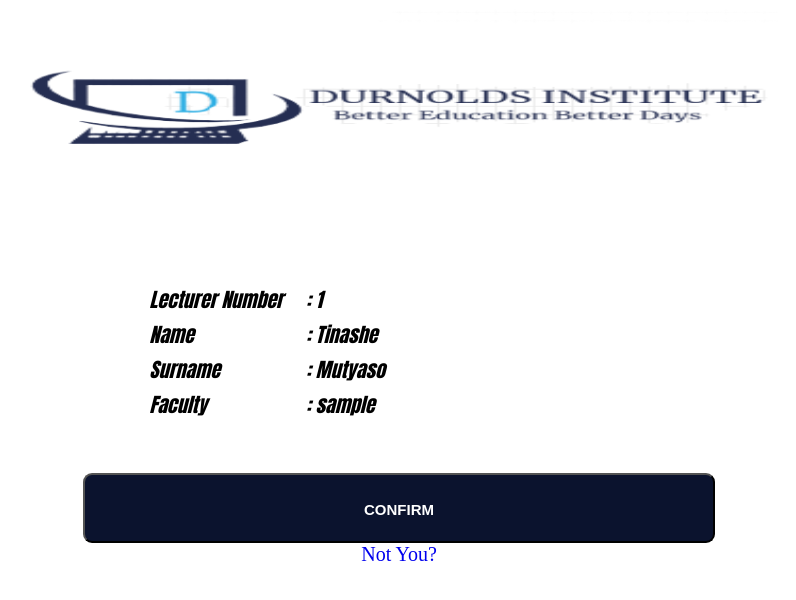
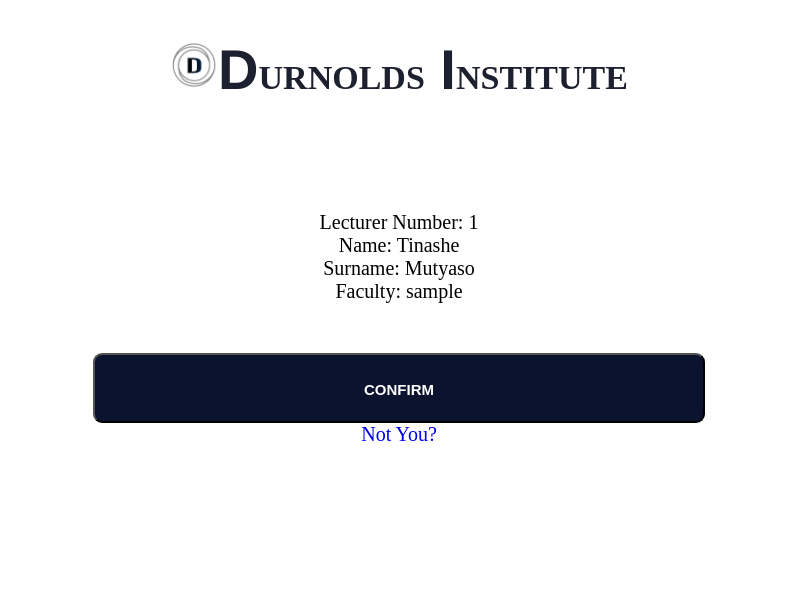
Before and after one commit to Arnold-A-Mubaiwa/Final-Project, a PHP site: page /Client/confimation.php in a window 1280 px wide. Shown: the top 600 px of the page, without its empty margins (241-1037 px from the left). Run offline with PHP 8.4, Linux system fonts and the light colour scheme; a user stored in the database is signed in; some libraries are stand-ins or nearby versions.

Commit message:
new logo update

```diff
--- a/Admin/CreateDatabase.php
+++ b/Admin/CreateDatabase.php
@@ -9,7 +9,7 @@ if ($conn->connect_error) {
     die("Connection failed: " . $conn->connect_error);
 }
 // Create database
-$sql = "CREATE DATABASE register";
+$sql = "CREATE DATABASE REGISTER";
 if ($conn->query($sql) === TRUE) {
     echo "Database created successfully";
 } else {
--- a/Admin/example.php
+++ b/Admin/example.php
@@ -14,7 +14,7 @@ require_once('connection.php');
 </head>
 <body>
         <div class="result">
-                <?php
+                    <?php
                       $sql = "SELECT * FROM sys.tables WHERE StudentNumber = ?";
                       if($result = mysqli_query($conn, $sql)){
                           if(mysqli_num_rows($result) > 0){
--- a/Admin/index.html
+++ b/Admin/index.html
@@ -627,7 +627,7 @@ w3.displayObject = function (id, data) {
         }
 
         function logout() {
-            window.top.document.location ="../index2.php";
+            window.top.document.location ="../index.php";
             alert("hi there");
         }
     </script>
--- a/Client/confimation.php
+++ b/Client/confimation.php
@@ -9,47 +9,46 @@ require_once('connection.php');
 	<script type="text/javascript" src="../jquery-1.3.2.min.js/jquery-1.3.2.min.js"></script>
 	<script typetext="text/javascript" src="../http://code.jquery.com/jquery-latest.min.js"></script>
 	<link rel="stylesheet" type="text/css" href= "../css/main.css">
+	<link rel="stylesheet" type="text/css" href= "../css/index.css">
 	<style>
 	.conf-table{
 			 font-style: italic;
             font-family: Impact, Haettenschweiler, 'Arial Narrow Bold', sans-serif;
-			margin-left: 30%;
+			/* margin-left: 30%; */
 	}
 	td{
-		padding-right:20px;
+		padding-right:20%;
+		padding-left:30%;
+	}
+	#center_tb{
+		text-align: center;
 	}
 	</style>
 </head>
 <body onload="closeTab()">
 	<div class="container">
-		<div id="logo_container">
-			<img class="img-responsive" id="Logo" src="../images/home.png">
-		</div>
+	<div id="header">
+        <header>
+            <p><img src="../images/homei.png"><span class="p_span">D<span class="innerLogo">urnolds</span> I<span
+                        class="innerLogo">nstitute</span></span></p>
+        </header>
+    </div>
 		<div class= "main_div">
 				<!-- <img class="Lecture_img" src="../images/lectures/photo.png"> -->
-			<p>
-				<table class="conf-table">
-					<tr><td>Lecturer Number</td><td>: <?php echo $_SESSION['login_ID'] ?></td></tr>
-					<tr><td>Name</td><td>: <?php echo $_SESSION['login_Name']  ?></td></tr>
-					<tr><td>Surname</td><td>: <?php echo $_SESSION['login_Surname']  ?></td></tr>
-					<tr><td>Faculty</td><td>: <?php echo $_SESSION['login_Faculty']  ?></td></tr>
-				</table>
-				<!-- <span id="ICAS_NUMBER">
-					<?php echo $_SESSION['login_ID'] ?>
-				</span><BR>
-				<span id="Name"><?php echo $_SESSION['login_Name']  ?></span>
-				<span><?php echo $_SESSION['login_Surname']  ?></span>
-			</p>
-			<p>Faculty Of<br>
-				<span id="Faculty"><?php echo $_SESSION['login_Faculty']  ?></span>
-			</p> -->
+			<p id="center_tb">
+				<!-- <table class="conf-table"> -->
+					Lecturer Number: <?php echo $_SESSION['login_ID'] ?></br>
+					Name: <?php echo $_SESSION['login_Name']  ?></br>
+					Surname: <?php echo $_SESSION['login_Surname']  ?></br>
+					Faculty: <?php echo $_SESSION['login_Faculty']  ?></br>
+				<!-- </table> -->
 			<a href="Choose.php">
 
 				<button id="confirm">
 					Confirm
 				</button>
 			</a><br>
-			<a href="../index2.php" class="btn btn-default">Not You?</a></form>
+			<a href="../index.php" class="btn btn-default">Not You?</a></form>
 
 		</div>
 	</div>
--- a/connection.php
+++ b/connection.php
@@ -2,7 +2,7 @@
 $servername = "localhost";
 $username = "root";
 $password = "";
-$myDB= "register";
+$myDB= "REGISTER";
 
 // Create connection
 $conn = new mysqli($servername, $username, $password,$myDB);
--- a/css/index.css
+++ b/css/index.css
@@ -160,3 +160,33 @@ a{
 table{
 	text-align: left;
 }
+#header{
+	text-align: center;
+	height: 7em;
+}
+img{
+	height: 3em;
+}
+.p_span{
+	padding-bottom:60px;
+	font-family:'Caveat Brush', 'Franklin Gothic Medium', 'Arial Narrow',Caveat, Arial, sans-serif;
+	font-size: 5em;
+	/* font-size: 60px; */
+	color:  #1d202e;
+	font-weight: bolder;
+	font-variant-caps: all-petite-caps;
+	/* background-color: cadetblue; */
+}
+#credentials{
+	text-align: center;
+	padding-top: 50px;
+}
+.innerLogo{
+	font-family:'Caveat Brush';
+	font-size: 0.6em;
+	/* font-size: 40px; */
+}
+.userID{
+	color:  #1d202e;
+	font-weight: bolder;
+}
--- a/css/main.css
+++ b/css/main.css
@@ -2,19 +2,19 @@
 This css is for the admin side of the attendance application
 by Arnold Mubaiwa And Duncan Mthembu
 */
-
+/*
      #logo_container{
-        /* padding-top: 3%; */
+        padding-top: 3%;
         padding-bottom: 7%;
             width: 60%;
             height: 101px;
             margin-left:20%;
-        }
-            #Logo{
+        } */
+            /* #Logo{
                 width: 100%;
                 height: 170px;
 
-            }
+            } */
         .main_div{
             text-align: center;
             font-size: 20px;
@@ -24,15 +24,15 @@ by Arnold Mubaiwa And Duncan Mthembu
             padding-top: 5%;
 
         }
-
+/*
         span {
             margin-bottom: 50px;
             color: rgb(11, 17, 49);
             /*font-style: italic;*/
             /*font-family: Impact, Haettenschweiler, 'Arial Narrow Bold', sans-serif;*/
-            font-family: Copperplate / Copperplate Gothic Light, sans-serif;
+            /* font-family: Copperplate / Copperplate Gothic Light, sans-serif; */
 
-        }
+        /* } */
 
         #backlink{
             height: 20px;
--- a/error.php
+++ b/error.php
@@ -22,7 +22,7 @@
                     <div class="alert alert-danger fade in">
                         <p>Sorry, you've made an invalid request. </br>
                         If you forgot your login details please contact the administrator <b>ELSE</b></br>
-                        Please <a href="index2.php" class="alert-link">go back</a> and try again.</p>
+                        Please <a href="index.php" class="alert-link">go back</a> and try again.</p>
                     </div>
                 </div>
             </div>
```
Also changed, not shown: Client/Choose.php (+23 -11 lines), Client/StudentSignin.php (+9 -6 lines), index.html (added, +32 -0 lines), index.php (+7 -6 lines), images/homei.png (added), 1 other file.
